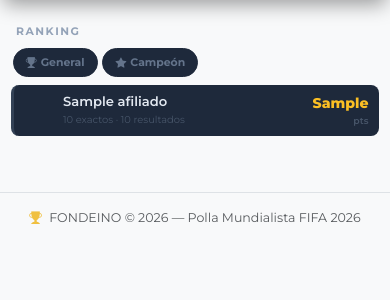
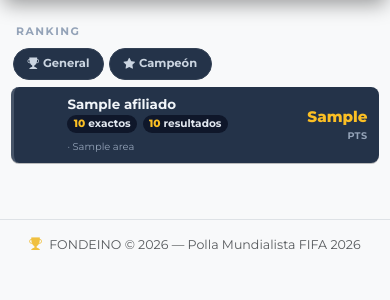
Before and after one commit to Pablo-app-developer/Matriz_score_crediticio_fondeino, a Django app: template templates/polla/ranking_mobile.html in a window 390 px wide. Shown: the part 71-371 px from the top of the page. Run offline with Django 4.2, Linux system fonts and the light colour scheme; the template is opened without the code that fills it: most values are stand-ins (such as "Sample title", 1, 10 or a date in 2020).

Commit message:
Polla movil: contraste de ranking y datos curiosos disponibles
- ranking_mobile: subir contraste de stats, area del afiliado, pts y posicion
  con fondo de fila mas claro y pills para 'exactos' y 'resultados'.
- Mostrar boton Stats (con datos curiosos) tambien cuando un partido tiene
  curiosidades manuales aunque sus equipos aun no tengan api_football_id.
- Partido.tiene_curiosidades para condicionar el boton desde templates.
- get_datos_partido: preservar y devolver siempre las curiosidades manuales.

```diff
--- a/apps/polla/models.py
+++ b/apps/polla/models.py
@@ -163,6 +163,10 @@ class Partido(models.Model):
         from datetime import timedelta
         minutos = ConfiguracionPolla.get().minutos_cierre_pronosticos
         return timezone.now() >= self.fecha_hora - timedelta(minutes=minutos)
+
+    @property
+    def tiene_curiosidades(self):
+        return bool((self.datos_previos or {}).get('curiosidades'))
 
     @property
     def resultado_texto(self):
--- a/templates/polla/pronosticos.html
+++ b/templates/polla/pronosticos.html
@@ -267,7 +267,7 @@ body { background: #0d1b2a !important; }
               {% if pr.puntos_obtenidos > 0 %}+{% endif %}{{ pr.puntos_obtenidos }} pts
             </span>
           {% endif %}
-          {% if p.equipo_local.api_football_id and p.equipo_visitante.api_football_id %}
+          {% if p.equipo_local.api_football_id and p.equipo_visitante.api_football_id or p.tiene_curiosidades %}
             <button class="pn-btn-stats btn-stats"
                     data-partido-pk="{{ p.pk }}"
                     data-titulo="{{ p.nombre_local_display }} vs {{ p.nombre_visitante_display }}">
@@ -275,7 +275,7 @@ body { background: #0d1b2a !important; }
             </button>
           {% endif %}
         {% elif item.cerrado %}
-          {% if p.equipo_local.api_football_id and p.equipo_visitante.api_football_id %}
+          {% if p.equipo_local.api_football_id and p.equipo_visitante.api_football_id or p.tiene_curiosidades %}
             <button class="pn-btn-stats btn-stats"
                     data-partido-pk="{{ p.pk }}"
                     data-titulo="{{ p.nombre_local_display }} vs {{ p.nombre_visitante_display }}">
@@ -283,7 +283,7 @@ body { background: #0d1b2a !important; }
             </button>
           {% endif %}
         {% else %}
-          {% if p.equipo_local.api_football_id and p.equipo_visitante.api_football_id %}
+          {% if p.equipo_local.api_football_id and p.equipo_visitante.api_football_id or p.tiene_curiosidades %}
             <button class="pn-btn-stats btn-stats"
                     data-partido-pk="{{ p.pk }}"
                     data-titulo="{{ p.nombre_local_display }} vs {{ p.nombre_visitante_display }}">
--- a/templates/polla/pronosticos_mobile.html
+++ b/templates/polla/pronosticos_mobile.html
@@ -333,7 +333,7 @@ body { background:#0f172a !important; }
         {% endif %}
       </div>
       <div class="m-foot-btns">
-        {% if p.equipo_local.api_football_id and p.equipo_visitante.api_football_id %}
+        {% if p.equipo_local.api_football_id and p.equipo_visitante.api_football_id or p.tiene_curiosidades %}
         <button class="m-btn-stats"
                 data-partido-pk="{{ p.pk }}"
                 data-titulo="{{ p.nombre_local_display }} vs {{ p.nombre_visitante_display }}">
--- a/templates/polla/ranking_mobile.html
+++ b/templates/polla/ranking_mobile.html
@@ -13,40 +13,44 @@ body { background:#0f172a !important; }
 /* Tabs */
 .rm-tabs { display:flex; gap:.3rem; padding:.25rem .3rem .45rem; overflow-x:auto; flex-wrap:nowrap; -webkit-overflow-scrolling:touch; scrollbar-width:none; }
 .rm-tabs::-webkit-scrollbar { display:none; }
-.rm-tab { display:inline-flex; align-items:center; gap:.25rem; padding:.35rem .75rem; border-radius:16px; white-space:nowrap; flex-shrink:0; font-size:.68rem; font-weight:700; text-decoration:none; border:1px solid #1e293b; color:#64748b; background:#1e293b; -webkit-tap-highlight-color:transparent; }
+.rm-tab { display:inline-flex; align-items:center; gap:.25rem; padding:.4rem .85rem; border-radius:16px; white-space:nowrap; flex-shrink:0; font-size:.72rem; font-weight:700; text-decoration:none; border:1px solid #334155; color:#cbd5e1; background:#243349; -webkit-tap-highlight-color:transparent; }
 .rm-tab.activo { background:#fbbf24; color:#111827; border-color:#fbbf24; }
 
 /* Fila de ranking */
-.rm-list { display:flex; flex-direction:column; padding:0 .2rem; gap:.25rem; }
+.rm-list { display:flex; flex-direction:column; padding:0 .2rem; gap:.3rem; }
 .rm-row {
-  display:grid; grid-template-columns:32px 1fr auto;
-  align-items:center; gap:.4rem;
-  background:#1e293b; border-radius:8px;
-  padding:.5rem .65rem; border-left:3px solid #334155;
+  display:grid; grid-template-columns:34px 1fr auto;
+  align-items:center; gap:.5rem;
+  background:#243349; border-radius:8px;
+  padding:.55rem .7rem; border-left:3px solid #475569;
+  box-shadow:0 1px 0 rgba(0,0,0,.25);
 }
-.rm-row.yo { border-left-color:#fbbf24; background:#1e2d4a; }
+.rm-row.yo { border-left-color:#fbbf24; background:#26365a; box-shadow:0 0 0 1px rgba(251,191,36,.25); }
 .rm-row.top1 { border-left-color:#fbbf24; }
-.rm-row.top2 { border-left-color:#94a3b8; }
-.rm-row.top3 { border-left-color:#b87333; }
+.rm-row.top2 { border-left-color:#cbd5e1; }
+.rm-row.top3 { border-left-color:#d4a373; }
 
-.rm-pos { font-size:.8rem; font-weight:800; color:#475569; text-align:center; }
-.rm-pos.m1 { color:#fbbf24; font-size:.95rem; }
-.rm-pos.m2 { color:#94a3b8; font-size:.95rem; }
-.rm-pos.m3 { color:#b87333; font-size:.95rem; }
+.rm-pos { font-size:.85rem; font-weight:800; color:#cbd5e1; text-align:center; }
+.rm-pos.m1 { color:#fbbf24; font-size:1rem; }
+.rm-pos.m2 { color:#e2e8f0; font-size:1rem; }
+.rm-pos.m3 { color:#d4a373; font-size:1rem; }
 
-.rm-name { font-size:.82rem; font-weight:600; color:#e2e8f0; line-height:1.2; }
+.rm-name { font-size:.84rem; font-weight:700; color:#f1f5f9; line-height:1.2; white-space:nowrap; overflow:hidden; text-overflow:ellipsis; }
 .rm-name .yo-tag { font-size:.58rem; background:#fbbf24; color:#111827; padding:.1rem .35rem; border-radius:3px; font-weight:800; margin-left:.35rem; vertical-align:middle; }
-.rm-sub { font-size:.62rem; color:#475569; margin-top:.1rem; }
+.rm-sub { font-size:.66rem; color:#cbd5e1; margin-top:.18rem; font-weight:600; display:flex; align-items:center; gap:.35rem; flex-wrap:wrap; }
+.rm-sub .rm-stat { background:#0f172a; padding:.08rem .4rem; border-radius:10px; color:#e2e8f0; font-weight:700; }
+.rm-sub .rm-stat b { color:#fbbf24; font-weight:800; }
+.rm-sub .rm-area { color:#94a3b8; font-weight:500; font-size:.62rem; white-space:nowrap; overflow:hidden; text-overflow:ellipsis; max-width:100%; }
 
-.rm-pts { font-size:.88rem; font-weight:800; color:#fbbf24; white-space:nowrap; text-align:right; }
-.rm-pts span { display:block; font-size:.58rem; color:#475569; font-weight:600; text-align:right; margin-top:.05rem; }
+.rm-pts { font-size:.95rem; font-weight:800; color:#fbbf24; white-space:nowrap; text-align:right; }
+.rm-pts span { display:block; font-size:.6rem; color:#94a3b8; font-weight:700; text-align:right; margin-top:.05rem; text-transform:uppercase; letter-spacing:.5px; }
 
 /* Paginación */
 .rm-pag { display:flex; align-items:center; justify-content:center; gap:.25rem; padding:.75rem .5rem; flex-wrap:wrap; }
 .rm-pag a, .rm-pag span {
   min-width:34px; height:34px; display:flex; align-items:center; justify-content:center;
-  border-radius:7px; font-size:.75rem; font-weight:700; text-decoration:none;
-  background:#1e293b; color:#64748b; border:1px solid #334155;
+  border-radius:7px; font-size:.78rem; font-weight:700; text-decoration:none;
+  background:#243349; color:#e2e8f0; border:1px solid #475569;
   -webkit-tap-highlight-color:transparent;
 }
 .rm-pag .activo { background:#fbbf24; color:#111827; border-color:#fbbf24; }
@@ -122,17 +126,20 @@ body { background:#0f172a !important; }
       <div class="rm-pos {% if pos == 1 %}m1{% elif pos == 2 %}m2{% elif pos == 3 %}m3{% endif %}">
         {% if pos == 1 %}🥇{% elif pos == 2 %}🥈{% elif pos == 3 %}🥉{% else %}{{ pos }}{% endif %}
       </div>
-      <div>
+      <div style="min-width:0;">
         <div class="rm-name">
           {{ insc.afiliado.nombre_completo }}
           {% if afiliado_user and insc.afiliado.pk == afiliado_user.pk %}<span class="yo-tag">TÚ</span>{% endif %}
         </div>
         <div class="rm-sub">
           {% if tipo == 'grupos' %}
-            {{ insc.marcadores_fase }} exactos · {{ insc.resultados_fase }} resultados
+            <span class="rm-stat"><b>{{ insc.marcadores_fase }}</b> exactos</span>
+            <span class="rm-stat"><b>{{ insc.resultados_fase }}</b> resultados</span>
           {% else %}
-            {{ insc.aciertos_marcador }} exactos · {{ insc.aciertos_resultado }} resultados
+            <span class="rm-stat"><b>{{ insc.aciertos_marcador }}</b> exactos</span>
+            <span class="rm-stat"><b>{{ insc.aciertos_resultado }}</b> resultados</span>
           {% endif %}
+          {% if insc.afiliado.area %}<span class="rm-area">· {{ insc.afiliado.area }}</span>{% endif %}
         </div>
       </div>
       <div class="rm-pts">
```
Also changed, not shown: apps/polla/api_service.py (+6 -4 lines).
